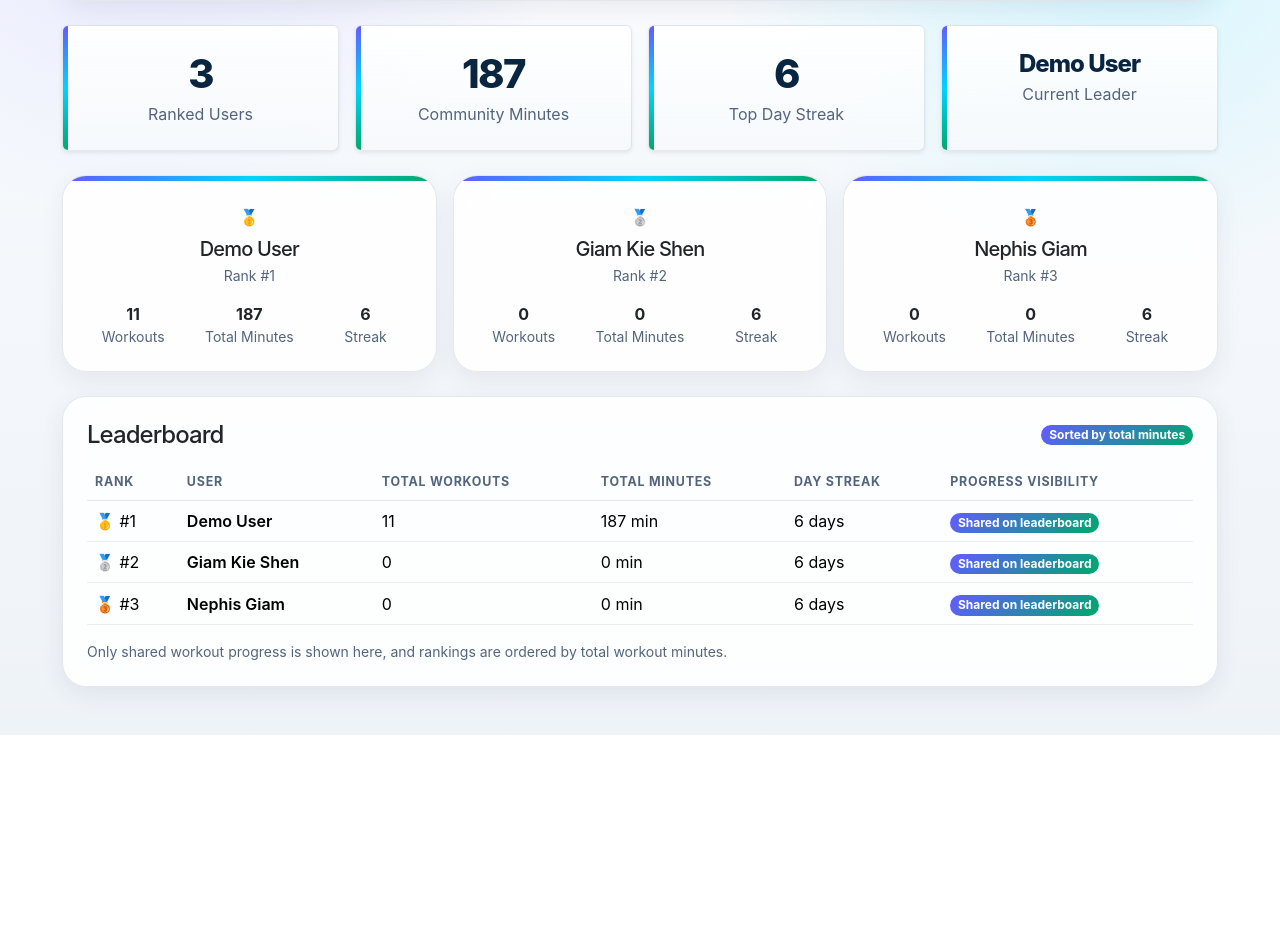
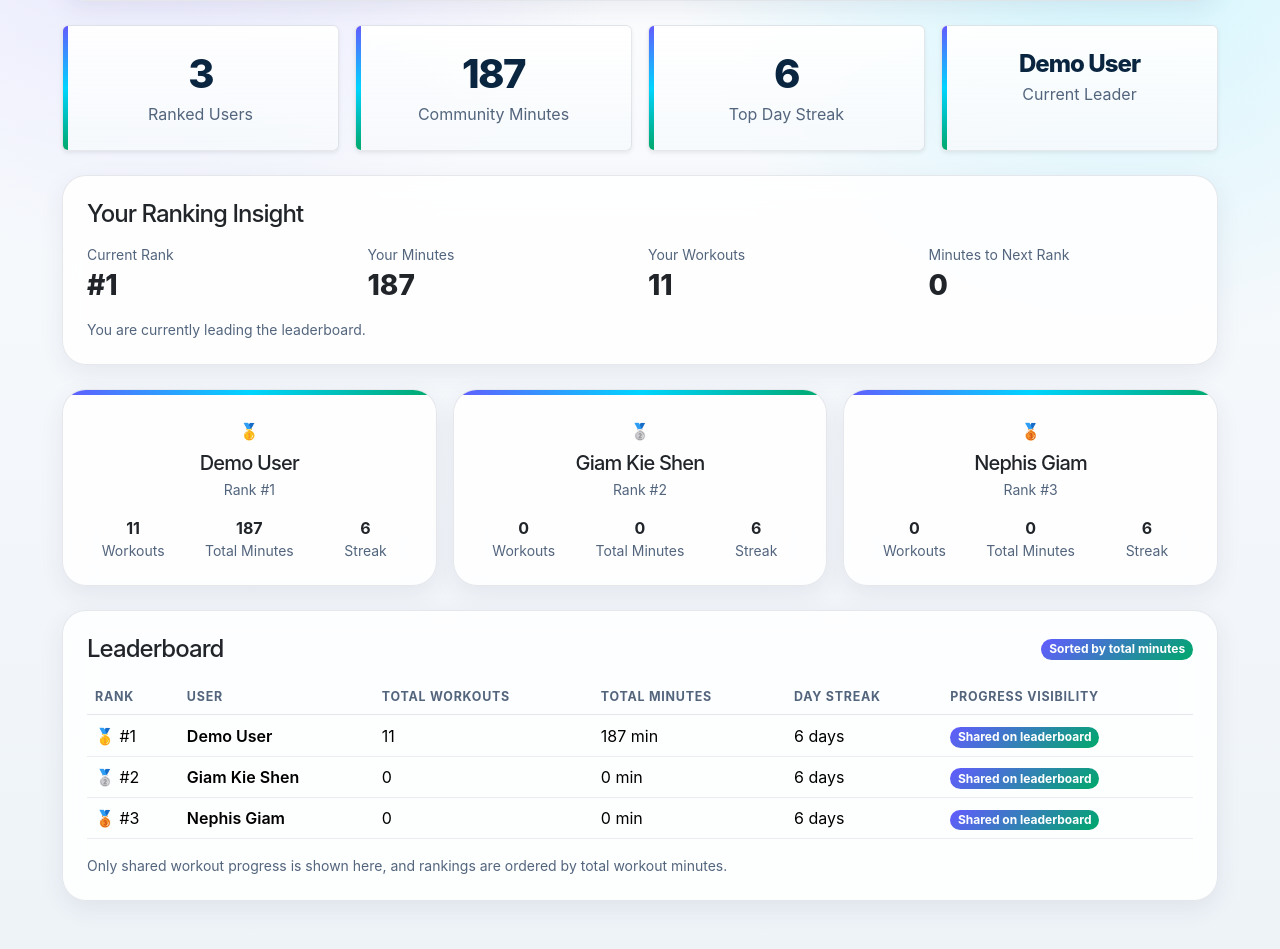
Before and after one commit to kiegiam/CITS3403-Test-Repo, a Flask app: page /ranking in a window 1280 px wide. Shown: the part 264-1213 px from the top of the page. Before the commit the page ends 999 px from the top, so only its background shows below. Run offline with Flask 3, Linux system fonts and the light colour scheme; a user stored in the database is signed in; some libraries are stand-ins or nearby versions.

Commit message:
Add current user ranking insight

```diff
--- a/app.py
+++ b/app.py
@@ -1238,6 +1238,7 @@ def ranking():
 
         leaderboard.append(
             {
+                "user_id": user.id,
                 "name": user.name,
                 "workouts": total_workouts,
                 "minutes": total_minutes,
@@ -1259,10 +1260,37 @@ def ranking():
         "top_user_name": leaderboard[0]["name"] if leaderboard else None,
     }
 
+    current_user_rank = {
+        "rank": None,
+        "minutes": 0,
+        "workouts": 0,
+        "minutes_to_next_rank": 0,
+    }
+
+    for index, user_data in enumerate(leaderboard):
+        if user_data["user_id"] == session["user_id"]:
+            minutes_to_next_rank = 0
+
+            if index > 0:
+                minutes_to_next_rank = max(
+                    0,
+                    leaderboard[index - 1]["minutes"] - user_data["minutes"] + 1
+                )
+
+            current_user_rank = {
+                "rank": index + 1,
+                "minutes": user_data["minutes"],
+                "workouts": user_data["workouts"],
+                "minutes_to_next_rank": minutes_to_next_rank,
+            }
+
+            break
+
     return render_template(
         "ranking.html",
         leaderboard=leaderboard,
-        ranking_summary=ranking_summary
+        ranking_summary=ranking_summary,
+        current_user_rank=current_user_rank
     )
 
 
--- a/templates/ranking.html
+++ b/templates/ranking.html
@@ -169,6 +169,52 @@
             </section>
 
             <section class="mb-4">
+                <div class="card shadow-sm border-0">
+                    <div class="card-body p-4">
+                        <h2 class="h4 mb-3">Your Ranking Insight</h2>
+
+                        {% if current_user_rank.rank %}
+                            <div class="row g-3 align-items-center">
+                                <div class="col-md-3">
+                                    <p class="text-muted small mb-1">Current Rank</p>
+                                    <p class="h3 mb-0">#{{ current_user_rank.rank }}</p>
+                                </div>
+
+                                <div class="col-md-3">
+                                    <p class="text-muted small mb-1">Your Minutes</p>
+                                    <p class="h3 mb-0">{{ current_user_rank.minutes }}</p>
+                                </div>
+
+                                <div class="col-md-3">
+                                    <p class="text-muted small mb-1">Your Workouts</p>
+                                    <p class="h3 mb-0">{{ current_user_rank.workouts }}</p>
+                                </div>
+
+                                <div class="col-md-3">
+                                    <p class="text-muted small mb-1">Minutes to Next Rank</p>
+                                    <p class="h3 mb-0">{{ current_user_rank.minutes_to_next_rank }}</p>
+                                </div>
+                            </div>
+
+                            {% if current_user_rank.rank == 1 %}
+                                <p class="small text-muted mt-3 mb-0">
+                                    You are currently leading the leaderboard.
+                                </p>
+                            {% else %}
+                                <p class="small text-muted mt-3 mb-0">
+                                    Add {{ current_user_rank.minutes_to_next_rank }} more minute(s) to overtake the user directly above you.
+                                </p>
+                            {% endif %}
+                        {% else %}
+                            <p class="text-muted mb-0">
+                                You are not currently ranked. Add a workout to appear on the leaderboard.
+                            </p>
+                        {% endif %}
+                    </div>
+                </div>
+            </section>
+
+            <section class="mb-4">
                 <div class="row g-3">
                     {% for user in leaderboard[:3] %}
                         <div class="col-md-4">
```
